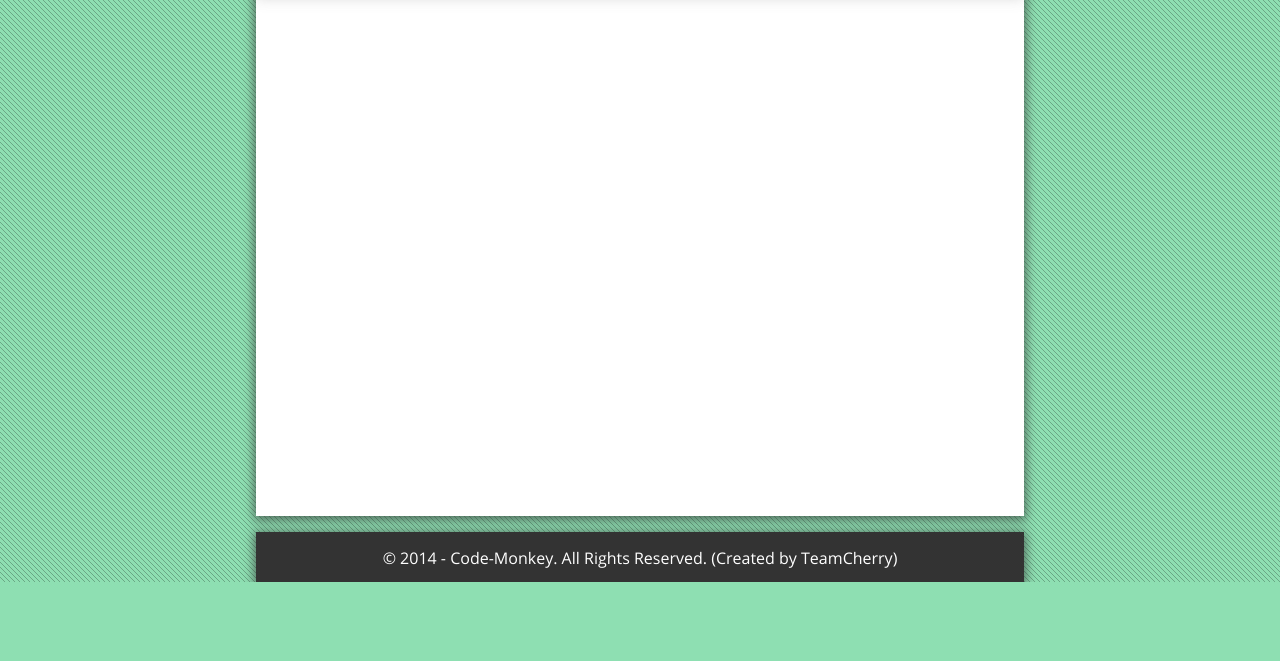
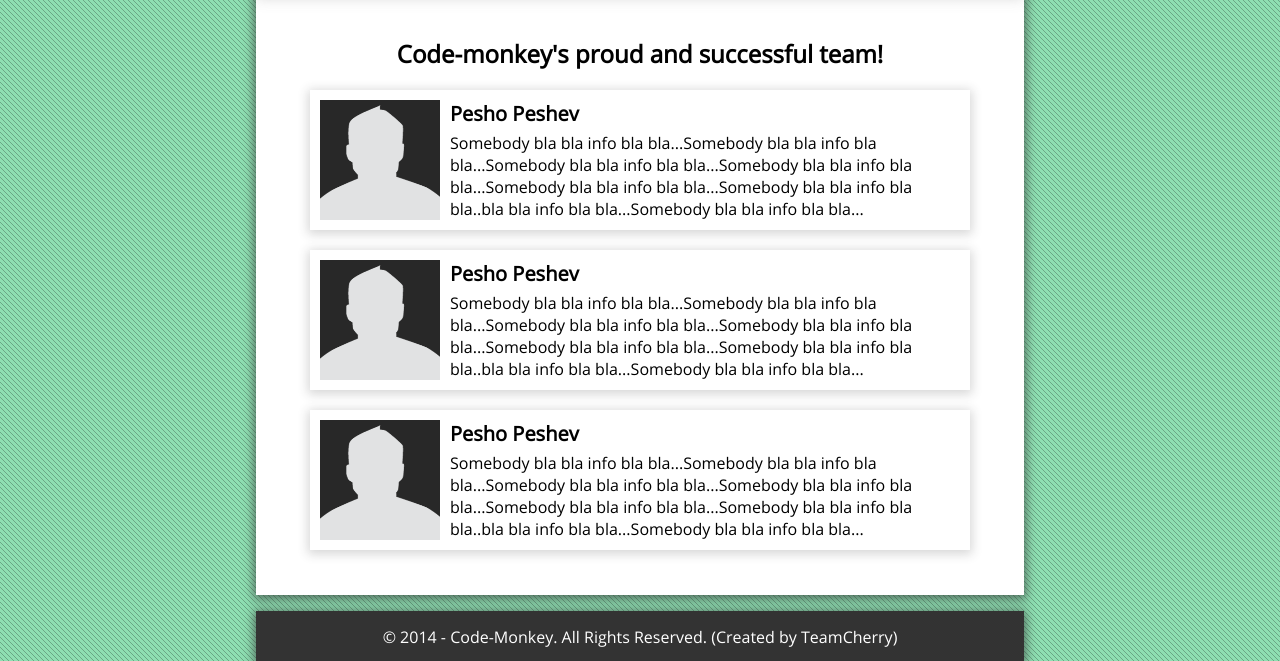
Before and after one commit to TeamCherry/teamcherry.github.io, a plain HTML site: page about.html in a window 1280 px wide. Shown: the part 218-879 px from the top of the page. Before the commit the page ends 800 px from the top, so only its background shows below. Drawn offline with Linux system fonts and the light colour scheme.

Commit message:
Add about us page

```diff
--- a/about.html
+++ b/about.html
@@ -39,6 +39,24 @@
             <li class='active-link no-sub'><a href='about.html'>About Us</a></li>
         </ul>
     </nav>
+    <section id="person-info-box">
+        <h1>Code-monkey's proud and successful team!</h1>
+        <div class="person-info">
+            <img src="images/profile-default.png">
+            <h2>Pesho Peshev</h2>
+            <p>Somebody bla bla info bla bla...Somebody bla bla info bla bla...Somebody bla bla info bla bla...Somebody bla bla info bla bla...Somebody bla bla info bla bla...Somebody bla bla info bla bla..bla bla info bla bla...Somebody bla bla info bla bla...</p>
+        </div>
+        <div class="person-info">
+            <img src="images/profile-default.png">
+            <h2>Pesho Peshev</h2>
+            <p>Somebody bla bla info bla bla...Somebody bla bla info bla bla...Somebody bla bla info bla bla...Somebody bla bla info bla bla...Somebody bla bla info bla bla...Somebody bla bla info bla bla..bla bla info bla bla...Somebody bla bla info bla bla...</p>
+        </div>
+        <div class="person-info">
+            <img src="images/profile-default.png">
+            <h2>Pesho Peshev</h2>
+            <p>Somebody bla bla info bla bla...Somebody bla bla info bla bla...Somebody bla bla info bla bla...Somebody bla bla info bla bla...Somebody bla bla info bla bla...Somebody bla bla info bla bla..bla bla info bla bla...Somebody bla bla info bla bla...</p>
+        </div>
+    </section>
     <div id="container-bottom-padding"></div>
 </div>
 <footer id="site-footer">
--- a/styles/style.css
+++ b/styles/style.css
@@ -221,27 +221,26 @@ for different li colors .. Dulev
 .smart-green {
     margin-left:auto;
     margin-right:auto;
+    margin-top: 40px;
 
     max-width: 500px;
     background: #ffffff;
     padding: 30px 30px 20px 30px;
-    font: 12px Arial, Helvetica, sans-serif;
+    font: 12px OpenSans, sans-serif;
     color: #666;
     border-radius: 5px;
     -webkit-border-radius: 5px;
     -moz-border-radius: 5px;
 }
 .smart-green h1 {
-    font: 24px "Trebuchet MS", Arial, Helvetica, sans-serif;
-    padding: 10px 0px 10px 40px;
+    font: 24px OpenSans, sans-serif;
+    padding: 10px 0 10px 40px;
     display: block;
     margin: -30px -30px 10px -30px;
     color: #FFF;
     background: #b0e2bc;
     text-shadow: 1px 1px 1px #949494;
-    border-radius: 5px 5px 0px 0px;
-    -webkit-border-radius: 5px 5px 0px 0px;
-    -moz-border-radius: 5px 5px 0px 0px;
+    border-radius: 5px 5px 0 0;
     border-bottom:1px solid #8EDFB2;
 
 }
@@ -253,7 +252,7 @@ for different li colors .. Dulev
 
 .smart-green label {
     display: block;
-    margin: 0px -30px 5px;
+    margin: 0 -30px 5px;
 }
 .smart-green label>span {
     float: left;
@@ -263,27 +262,24 @@ for different li colors .. Dulev
 .smart-green input[type="text"], .smart-green input[type="email"], .smart-green textarea, .smart-green select {
     color: #555;
     height: 30px;
+    font: normal 14px/14px OpenSans, sans-serif;
     line-height:15px;
     width: 98%;
-    padding: 0px 0px 0px 10px;
+    padding: 0 0 0 10px;
     margin-top: 2px;
     border: 1px solid #E5E5E5;
     background: #ffffff;
     outline: 0;
-    -webkit-box-shadow: inset 1px 1px 2px rgba(238, 238, 238, 0.2);
     box-shadow: inset 1px 1px 2px rgba(238, 238, 238, 0.2);
-    font: normal 14px/14px Arial, Helvetica, sans-serif;
 }
 .smart-green textarea{
     height:100px;
     padding-top: 10px;
 }
 .smart-green select {
-    background: url('down-arrow.png') no-repeat right, -moz-linear-gradient(top, #FBFBFB 0%, #E9E9E9 100%);
-    background: url('down-arrow.png') no-repeat right, -webkit-gradient(linear, left top, left bottom, color-stop(0%,#FBFBFB), color-stop(100%,#E9E9E9));
-   appearance:none;
+    appearance:none;
     -webkit-appearance:none;
-   -moz-appearance: none;
+    -moz-appearance: none;
     text-indent: 0.01px;
     text-overflow: '';
     width:100%;
@@ -302,3 +298,37 @@ for different li colors .. Dulev
 .smart-green .button:hover {
     background-color:#8edfb2;
 }
+/* About us person info boxes */
+#person-info-box {
+    width: 660px;
+    height: auto;
+    margin-left: auto;
+    margin-right: auto;
+    margin-top: 40px;
+}
+#person-info-box h1 {
+    text-align: center;
+    margin-bottom: 20px;
+}
+#person-info-box h2 {
+    font-size: 20px;
+    margin: 0;
+}
+#person-info-box p {
+    margin-top: 5px;
+    margin-bottom: 0;
+}
+.person-info {
+    width: 640px;
+    padding: 10px;
+    min-height: 120px;
+    height: auto;
+    margin-bottom: 20px;
+    box-shadow: 0 2px 10px 2px rgba(50, 50, 50, 0.2);
+}
+.person-info img {
+    margin-right: 10px;
+    width: 120px;
+    height: 120px;
+    float: left;
+}
```
Also changed, not shown: contact.html (+6 -6 lines), images/profile-default.png (added).
